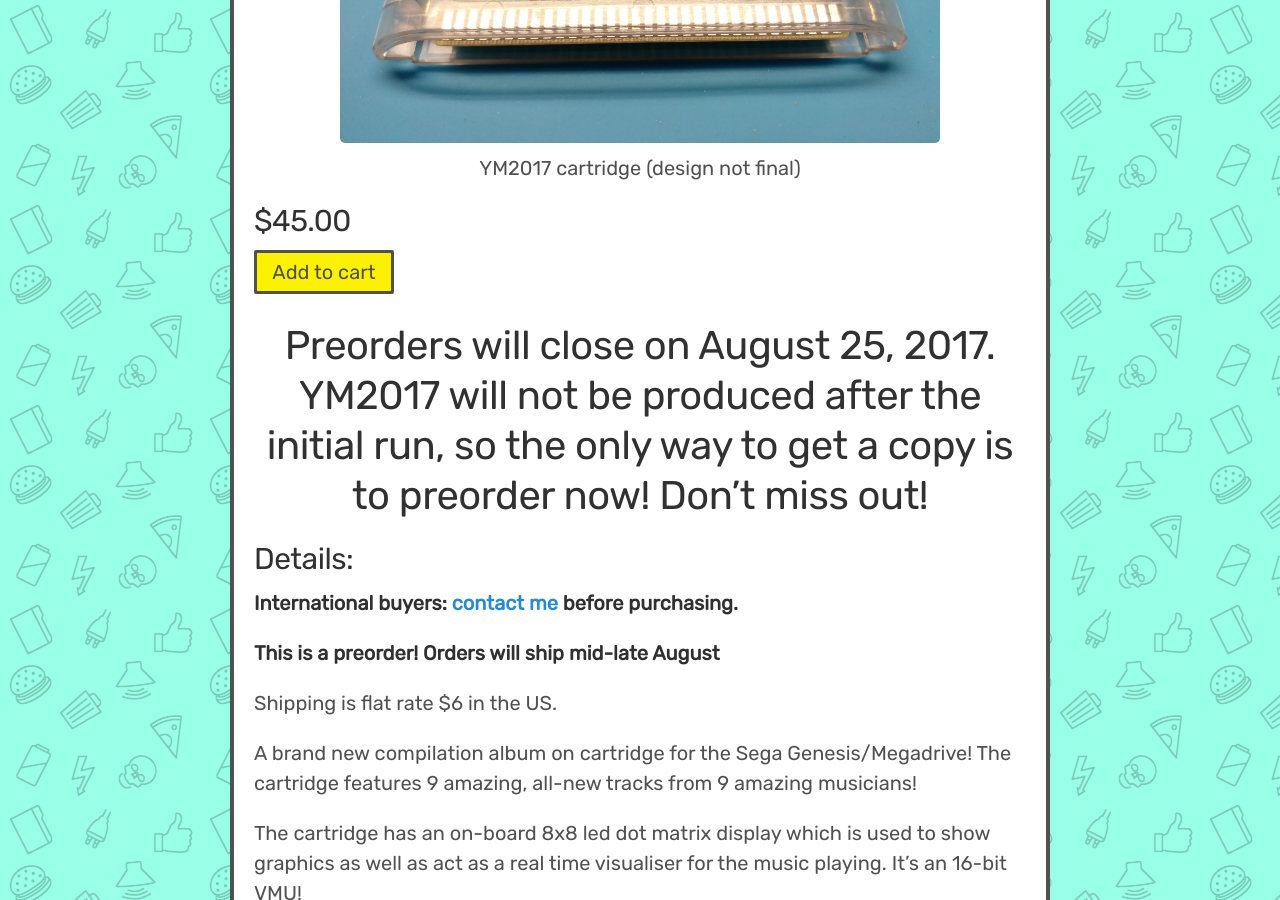
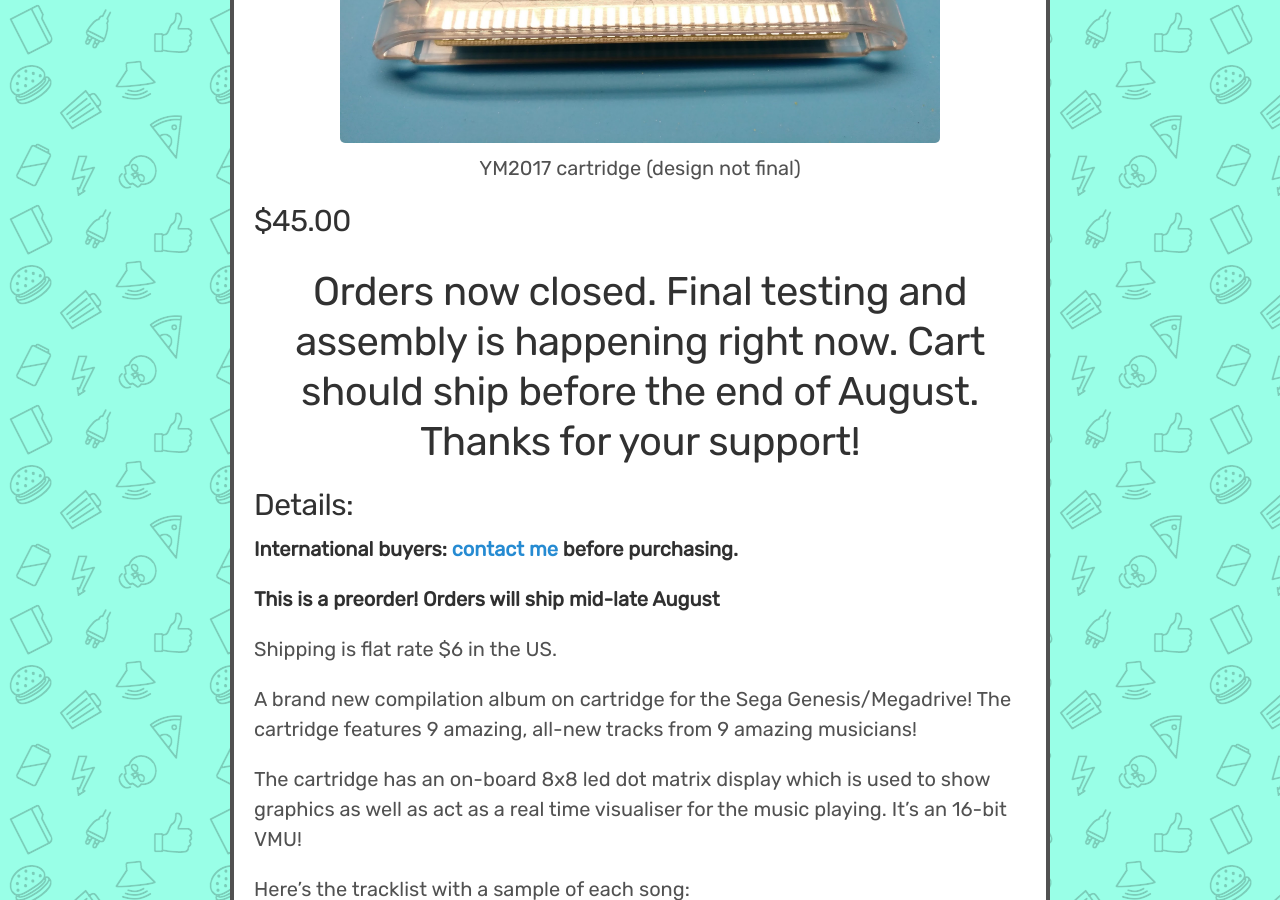
Before and after one commit to catskull/catskullelectronics.com, a Jekyll site: the page built from _posts/2017-07-18-YM2017.md, in a window 1280 px wide and 900 px high, scrolled down 597 px. Built offline with Jekyll 4.4.1, drawn with Linux system fonts in a browser that asks for light colours.

Commit message:
Close YM2017 preorders

```diff
--- a/_posts/2017-07-18-YM2017.md
+++ b/_posts/2017-07-18-YM2017.md
@@ -17,17 +17,7 @@
 
 ## $45.00
 
-<form id="paypal" target="paypal" action="https://www.paypal.com/cgi-bin/webscr" method="post">
-<input type="hidden" name="cmd" value="_s-xclick">
-<input type="hidden" name="hosted_button_id" value="ZXUEKVF5Q4FLN">
-</form>
-
-
-<div class="addToCart noselect" onclick="addToCart()">
-  Add to cart
-</div>
-
-# Preorders will close on August 25, 2017. YM2017 will not be produced after the initial run, so the only way to get a copy is to preorder now! Don't miss out!
+# Orders now closed. Final testing and assembly is happening right now. Cart should ship before the end of August. Thanks for your support!
 
 ## Details:
 
```
